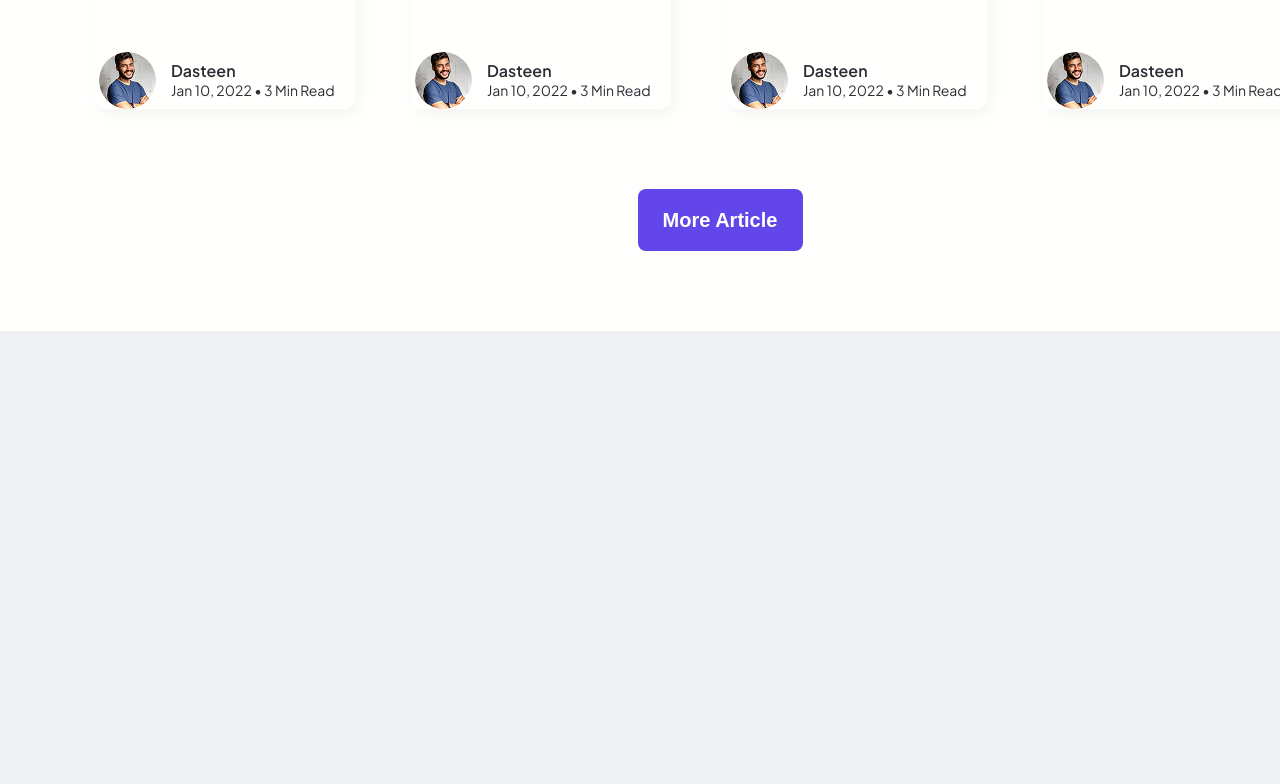
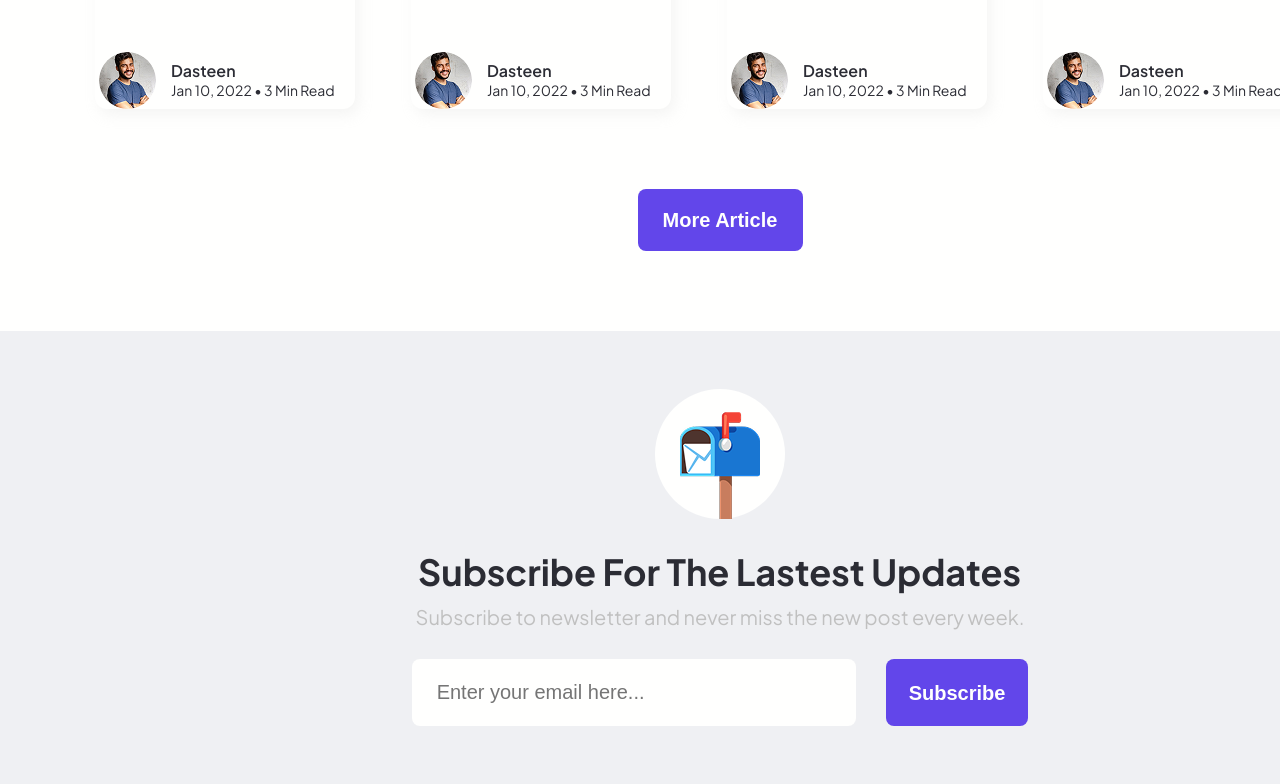
Before and after one commit to Mariannanmm/CW_HTML, a website: page CW_HTML/index.html in a window 1280 px wide. Shown: the part 3393-4177 px from the top of the page. Before the commit the page ends 3724 px from the top, so only its background shows below. Drawn offline with Linux system fonts and the light colour scheme.

Commit message:
CW in prog6

```diff
--- a/CW_HTML/index.html
+++ b/CW_HTML/index.html
@@ -381,6 +381,19 @@
         </section>
 
 
+        <section class="postbox">
+            <div class="icon-container">
+                <img class="icon" src="img/post_box.png" alt="postbox">
+            </div>
+            <h2>Subscribe For The Lastest Updates</h2>
+            <p>Subscribe to newsletter and never miss the new post every week.</p>
+            <form class="form-container">
+                <input type="email" class="email-input" placeholder="Enter your email here...">
+                <button class="subscribe-button">Subscribe</button>
+            </form>
+        </section>
+
+
 
 
 
--- a/CW_HTML/style_CW_HTML.css
+++ b/CW_HTML/style_CW_HTML.css
@@ -306,3 +306,71 @@ ul a img{
     text-transform: capitalize;
     border: none;
 }
+.postbox{
+    width: 1440px;
+    margin: 0 auto;
+    padding: 58px 372px;
+    background: #EFF0F3;
+    display: flex;
+    align-items: center;
+    justify-content: center;
+    flex-direction: column;
+}
+.icon-container{
+    width: 130px;
+    height: 130px;
+    background: #FFFFFE;
+    display: flex;
+    align-items: flex-end;
+    justify-content: center;
+    border-radius: 50%;
+    margin-bottom: 30px;
+}
+.postbox h2{
+    width: 604px;
+    color: #2B2C34;
+    font-size: 36px;
+    font-weight: 700;
+    text-transform: capitalize;
+    margin-bottom: 10px;
+}
+.postbox p{
+    width: 696px;
+    color: #C0C0C0;
+    text-align: center;
+    font-size: 20px;
+    font-weight: 400;
+    margin-bottom: 30px;
+}
+.form-container {
+    display: flex;
+    justify-content: center;
+    gap: 10px;
+    flex-wrap: wrap;
+}
+.email-input {
+    width: 444px;
+    padding: 21px 200px 21px 25px;
+    border: none;
+    border-radius: 8px;
+    background: #FFFFFE;
+    color: #C0C0C0;
+    font-size: 20px;
+    font-weight: 400;
+    margin-right: 20px;
+}
+.subscribe-button{
+    border: none;
+    display: flex;
+    height: 67px;
+    padding: 20px 23px 19px 23px;
+    justify-content: center;
+    align-items: center;
+    gap: 10px;
+    border-radius: 8px;
+    background: #6246EA;
+    color: #FFFFFE;
+    font-size: 20px;
+    font-weight: 700;
+    text-transform: capitalize;
+}
```
